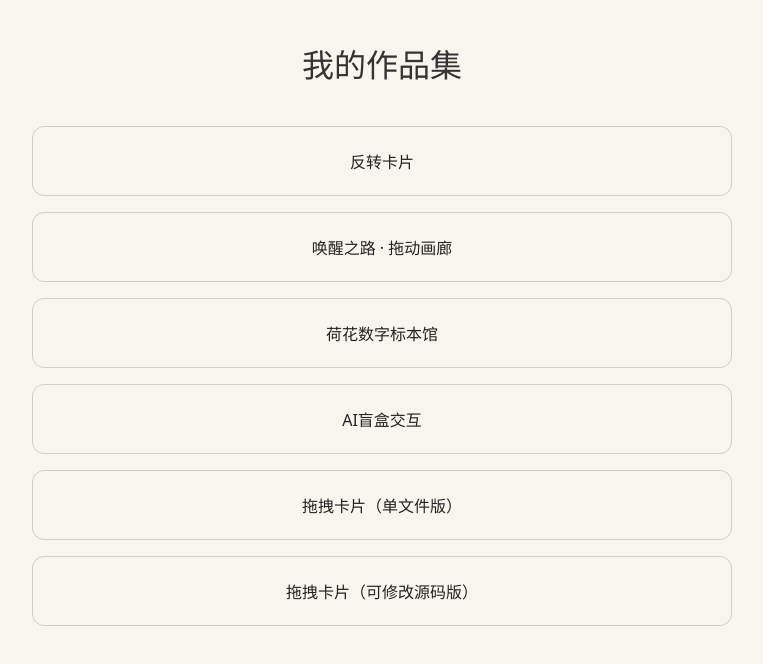
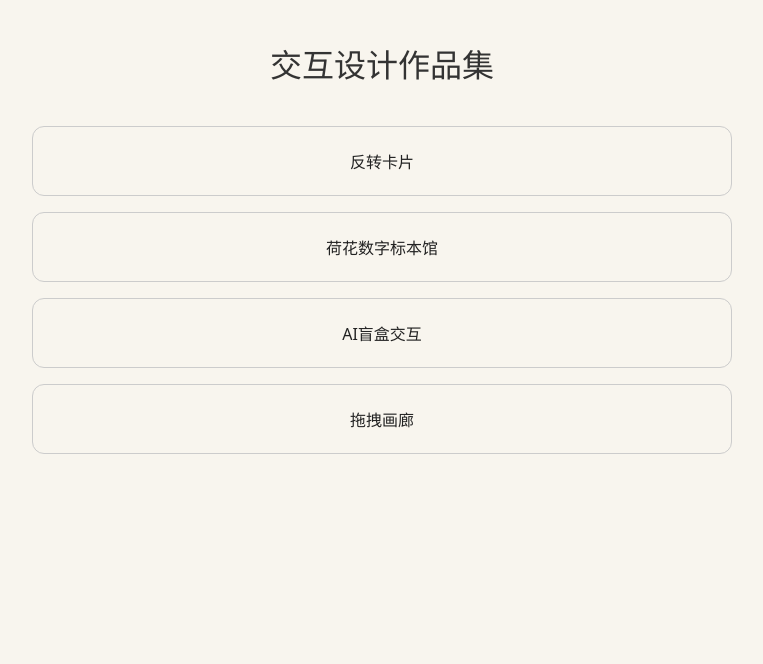
Before and after one commit to luluc0819-bot/luluc0819-bot.github.io, a plain HTML site: page index.html in a window 1280 px wide. Shown: the whole page, without its empty margins (258-1021 px from the left). Drawn offline with Linux system fonts and the light colour scheme.

Commit message:
Add files via upload

```diff
--- a/index.html
+++ b/index.html
@@ -24,13 +24,11 @@
 </head>
 <body>
 <div class="container">
-    <h1>我的作品集</h1>
-    <a class="item" href="flip-card/index.html">反转卡片</a>
-    <a class="item" href="Wake the road. — Drag Gallery.html">唤醒之路 · 拖动画廊</a>
-    <a class="item" href="荷花数字标本馆 · Lotus Digital Herbarium.html">荷花数字标本馆</a>
-    <a class="item" href="blindbox-light.html">AI盲盒交互</a>
-    <a class="item" href="drag-gallery-standalone.html">拖拽卡片（单文件版）</a>
-    <a class="item" href="drag-gallery-source/drag-gallery/">拖拽卡片（可修改源码版）</a>
+    <h1>交互设计作品集</h1>
+   <a class="item" href="flip-card/index.html">反转卡片</a>
+   <a class="item" href="荷花数字标本馆 · Lotus Digital Herbarium.html">荷花数字标本馆</a>
+   <a class="item" href="blindbox-light.html">AI盲盒交互</a>
+   <a class="item" href="drag-gallery-source/drag-gallery/">拖拽画廊</a>
 </div>
 </body>
 </html>
```
